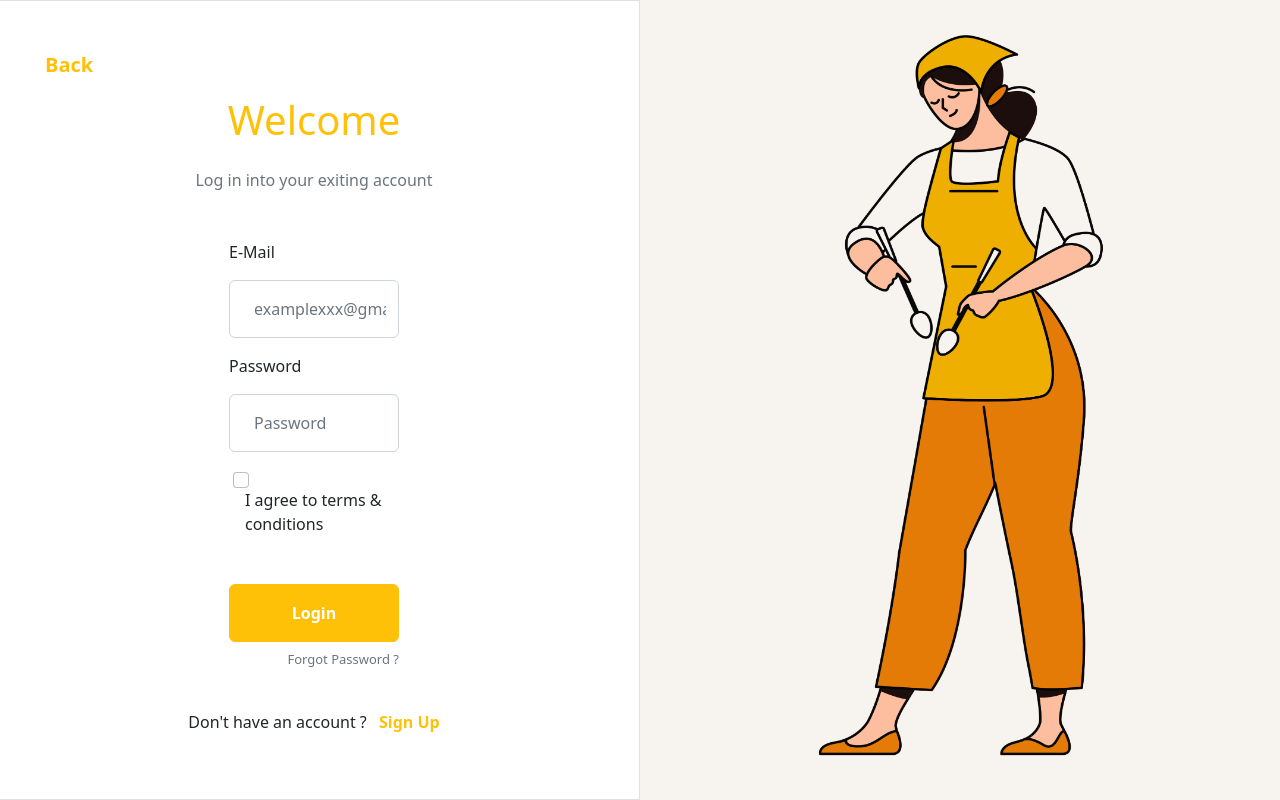
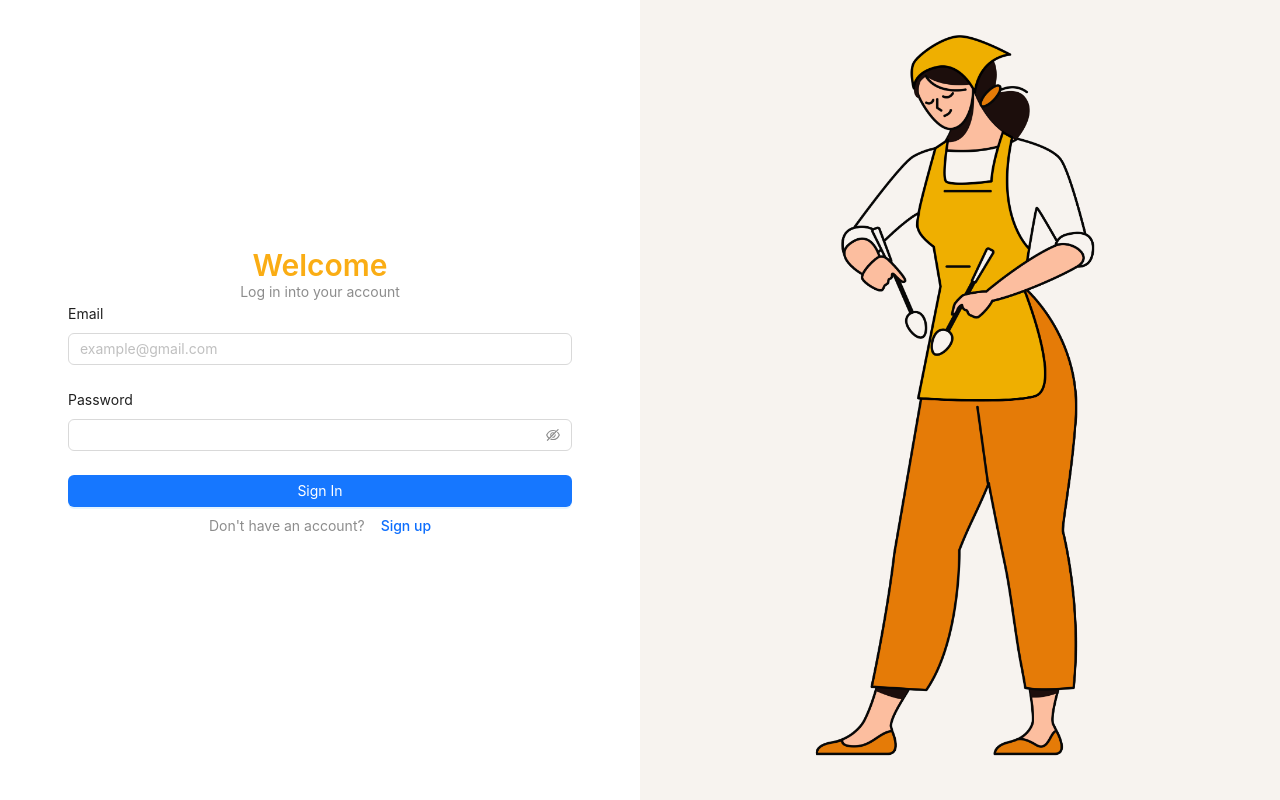
Before and after one commit to Jafarammer/sweet-cake-react, a React (Create React App) app: page /login in a window 1280 px wide. Built offline with nearby package versions, Linux system fonts and the light colour scheme; no server answers.

Commit message:
revamp page login

```diff
--- a/src/App.js
+++ b/src/App.js
@@ -1,7 +1,13 @@
 // react router dom
 import React from "react";
-import { BrowserRouter, Routes, Route } from "react-router-dom";
+import { BrowserRouter, Routes, Route, Navigate } from "react-router-dom";
 import axios from "axios";
+// layout
+import HideLayout from "./pages/HideLayout";
+import ShowLayout from "./pages/ShowLayout";
+// routes
+import GuestRoute from "./routes/GuestRoutes";
+import ProtectedRoutes from "./routes/ProtectedRoutes";
 // redux
 import { Provider } from "react-redux";
 import { store, persistor } from "./redux/store";
@@ -12,10 +18,8 @@ import { ProfileContext } from "./context";
 // import "./App.css";
 // Pages
 import Home from "./pages/Home";
-import ShowLayout from "./pages/ShowLayout";
 import Profile from "./pages/Profile";
-import HideLayout from "./pages/HideLayout";
-import Login from "./pages/auth/Login";
+import Login from "./pages/login";
 import Register from "./pages/auth/Register";
 import Logout from "./pages/auth/Logout";
 import AddRecipe from "./pages/AddRecipe";
@@ -37,17 +41,29 @@ function App() {
       <PersistGate loading={null} persistor={persistor}>
         <BrowserRouter>
           <Routes>
-            <Route element={<ShowLayout />}>
-              <Route path="/" element={<App />} />
-              <Route index element={<Home />} />
+            <Route path="/" element={<Navigate to="/login" replace />} />
+            <Route
+              element={
+                <GuestRoute>
+                  <HideLayout />
+                </GuestRoute>
+              }
+            >
+              <Route path="login" element={<Login />} />
+              <Route path="register" element={<Register />} />
+            </Route>
+            <Route
+              element={
+                <ProtectedRoutes>
+                  <ShowLayout />
+                </ProtectedRoutes>
+              }
+            >
+              <Route path="/home" element={<Home />} />
               <Route path="/profile" element={<Profile />} />
               <Route path="/addRecipe" element={<AddRecipe />} />
               <Route path="/detail/:id" element={<DetailRecipe />} />
               <Route path="/searchPage/:keyword" element={<Search />} />
-            </Route>
-            <Route element={<HideLayout />}>
-              <Route path="login" element={<Login />} />
-              <Route path="register" element={<Register />} />
               <Route path="logout" element={<Logout />} />
             </Route>
           </Routes>
--- /dev/null
+++ b/src/pages/login/index.js
@@ -0,0 +1,50 @@
+import React from "react";
+import { Link } from "react-router-dom";
+import { Row, Col, Typography, Form, Input, Button } from "antd";
+import ImageBg from "../../images/login.png";
+import "./styles.scss";
+
+const { Title, Text } = Typography;
+
+const Login = () => {
+  return (
+    <div className="login-page">
+      <Row>
+        <Col span={12} className="col-left">
+          <div className="box-card">
+            <Title level={2} type="warning" className="title">
+              Welcome
+            </Title>
+            <Text className="desc" type="secondary">
+              Log in into your account
+            </Text>
+            <Form layout="vertical">
+              <Form.Item label="Email">
+                <Input name="email" placeholder="example@gmail.com" />
+              </Form.Item>
+              <Form.Item label="Password">
+                <Input.Password name="password" />
+              </Form.Item>
+              <Button variant="solid" color="primary" block>
+                Sign In
+              </Button>
+            </Form>
+            <div className="content-link">
+              <Text type="secondary" className="text">
+                Don't have an account?
+              </Text>{" "}
+              <Link to="/register" className="link">
+                Sign up
+              </Link>
+            </div>
+          </div>
+        </Col>
+        <Col span={12} className="col">
+          <img src={ImageBg} className="bg-img" alt="img" />
+        </Col>
+      </Row>
+    </div>
+  );
+};
+
+export default Login;
--- /dev/null
+++ b/src/pages/login/styles.scss
@@ -0,0 +1,61 @@
+.login-page {
+  width: 100%;
+  height: 100vh;
+  box-sizing: border-box;
+
+  .col {
+    height: 100vh;
+  }
+
+  .col-left {
+    height: 100vh;
+    display: flex;
+    align-items: center;
+    justify-content: center;
+  }
+
+  .title {
+    line-height: 2px;
+    text-align: center;
+  }
+
+  .desc {
+    text-align: center;
+  }
+
+  .box-card {
+    display: flex;
+    flex-direction: column;
+    height: auto;
+    padding: 8px;
+    width: 520px;
+  }
+
+  .bg-img {
+    width: 100%;
+    height: 100%;
+    object-fit: inherit;
+  }
+
+  .content-link {
+    display: flex;
+    justify-content: center;
+    align-items: center;
+    gap: 16px;
+    margin-top: 8px;
+
+    .text {
+      font-size: inherit;
+    }
+    .link {
+      // color: $primary;
+      font-size: inherit;
+      font-weight: 500;
+      text-decoration: none;
+
+      // &:hover {
+      //   color: $primary-hover;
+      // }
+    }
+  }
+}
--- /dev/null
+++ b/src/routes/GuestRoutes.js
@@ -0,0 +1,12 @@
+import { Navigate } from "react-router-dom";
+import { useSelector } from "react-redux";
+
+const GuestRoute = ({ children }) => {
+  const { token } = useSelector((state) => state?.auth);
+
+  if (token) return <Navigate to={"/home"} replace />;
+
+  return children;
+};
+
+export default GuestRoute;
--- /dev/null
+++ b/src/routes/ProtectedRoutes.js
@@ -0,0 +1,11 @@
+import { Navigate } from "react-router-dom";
+import { useSelector } from "react-redux";
+
+const ProtectedRoutes = ({ children }) => {
+  const { token } = useSelector((state) => state?.auth);
+  if (!token) return <Navigate to={"/login"} replace />;
+
+  return children;
+};
+
+export default ProtectedRoutes;
```
Also changed, not shown: package.json (+6 -2 lines), src/index.js (+9 -9 lines), src/validations/authSchema.js (added, +8 -0 lines), 2 other files (tests, documents, lock files or other folders).
